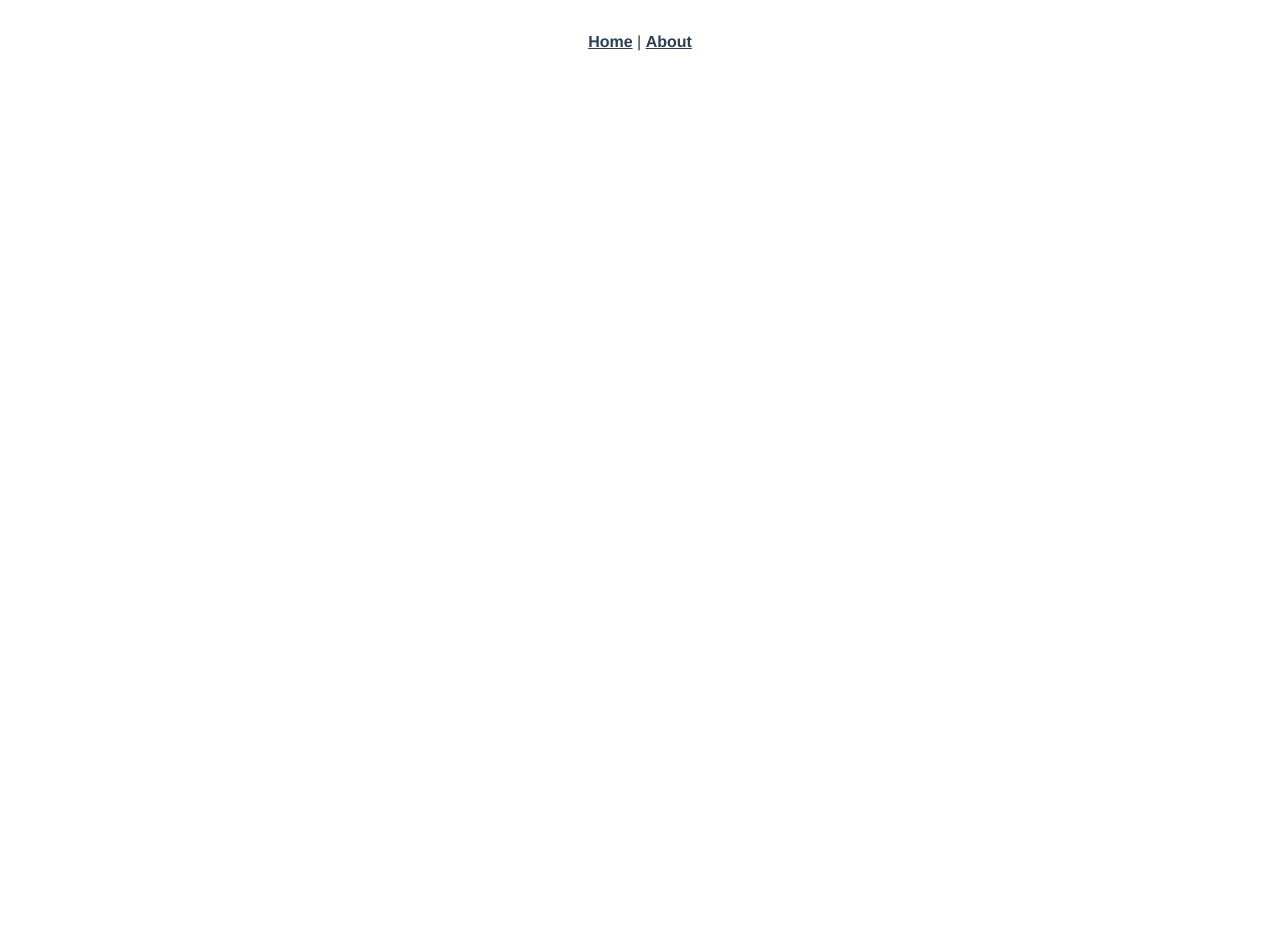
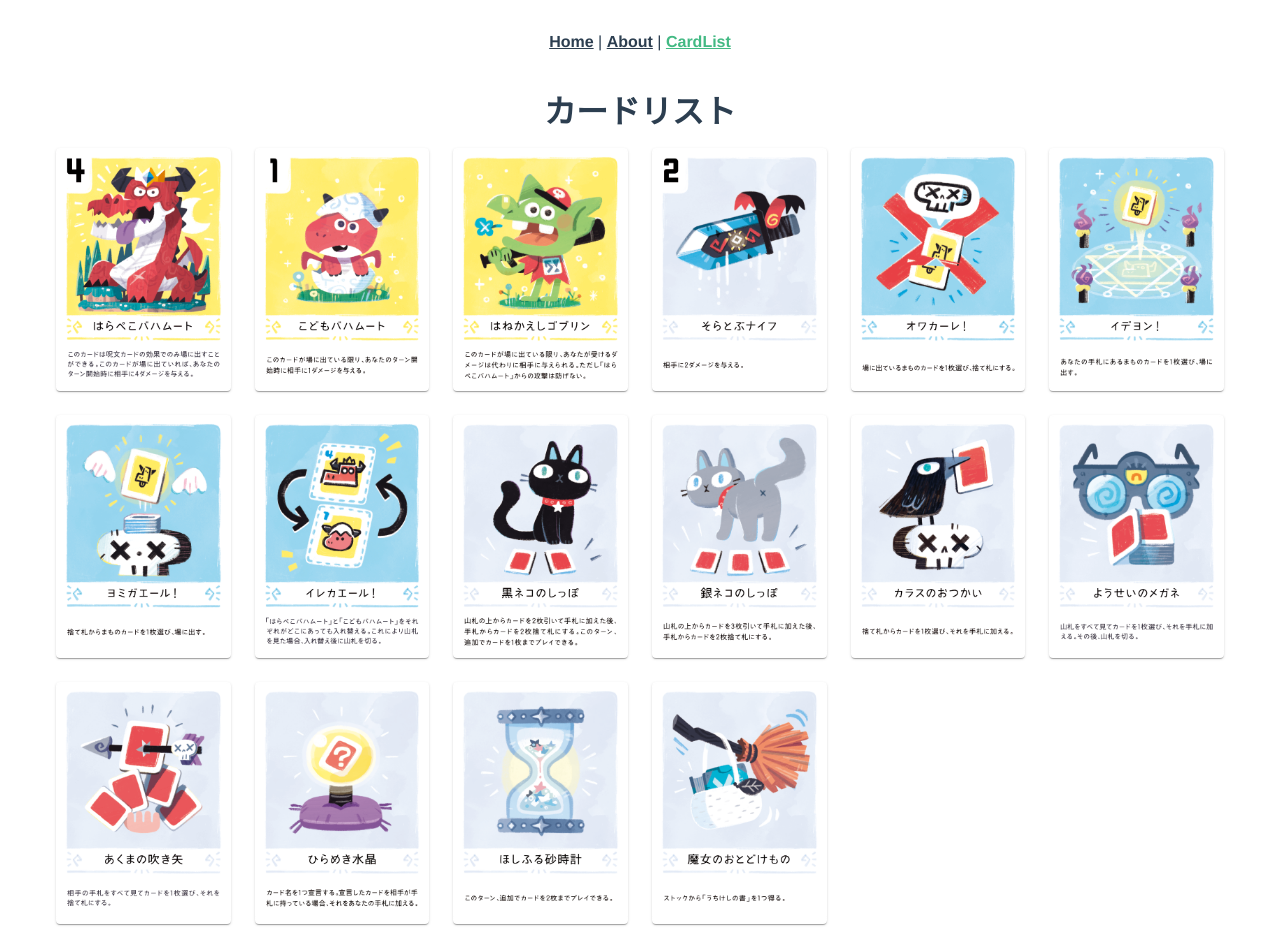
Before and after one commit to watao-o/hangry-bahamut, a Vue app in the folder hangry-bahamut-cli/: page /card-list in a window 1280 px wide. Before the commit this address had no page. Before the commit the page ends 800 px from the top, so only its background shows below. Built offline with nearby package versions, Linux system fonts and the light colour scheme.

Commit message:
add:add card list

```diff
--- a/hangry-bahamut-cli/src/App.vue
+++ b/hangry-bahamut-cli/src/App.vue
@@ -1,7 +1,8 @@
 <template>
   <nav>
     <router-link to="/">Home</router-link> |
-    <router-link to="/about">About</router-link>
+    <router-link to="/about">About</router-link> |
+    <router-link to="/card-list">CardList</router-link>
   </nav>
   <router-view/>
 </template>
--- /dev/null
+++ b/hangry-bahamut-cli/src/components/info/CardList.vue
@@ -0,0 +1,49 @@
+<template>
+  <v-container>
+    <v-row justify="center">
+      <h1>カードリスト</h1>
+    </v-row>
+    <v-row>
+      <v-col
+        v-for="card in cardList"
+        :key="card.id"
+        cols="2"
+      >
+        <v-card>
+          <v-img
+            contain
+            :src="card.src"
+            :alt="card.name"
+          ></v-img>
+        </v-card>
+      </v-col>
+    </v-row>
+  </v-container>
+</template>
+
+<script>
+import { CARD_LIST } from '@/const/common'
+export default {
+  name: 'CardList',
+  props: {
+  },
+  data () {
+    return {
+      cardList: []
+    }
+  },
+  created () {
+    // カード画像の取得
+    CARD_LIST.forEach(CARD => {
+      this.cardList.push({
+        id: CARD.ID,
+        name: CARD.NAME,
+        src: require('@/assets/' + CARD.ID + '.' + CARD.NAME + '.png')
+      })
+    })
+  }
+}
+</script>
+
+<style scoped>
+</style>
--- /dev/null
+++ b/hangry-bahamut-cli/src/const/common.js
@@ -0,0 +1,21 @@
+/**
+ * カードリスト
+ */
+export const CARD_LIST = [
+  { ID: '01', NAME: 'harapekobahamuto' },
+  { ID: '02', NAME: 'kodomobahamuto' },
+  { ID: '03', NAME: 'hanekaesigoburin' },
+  { ID: '04', NAME: 'soratobunaihu' },
+  { ID: '05', NAME: 'owaka-re' },
+  { ID: '06', NAME: 'ideyoshi' },
+  { ID: '07', NAME: 'yomigae-ru' },
+  { ID: '08', NAME: 'irekae-ru' },
+  { ID: '09', NAME: 'kuronekonoshippo' },
+  { ID: '10', NAME: 'ginnekonoshippo' },
+  { ID: '11', NAME: 'karasunootsukai' },
+  { ID: '12', NAME: 'youseinomegane' },
+  { ID: '13', NAME: 'akumanohukiya' },
+  { ID: '14', NAME: 'hiramekisuisyou' },
+  { ID: '15', NAME: 'hoshihurusunadokei' },
+  { ID: '16', NAME: 'majonootodokemono' }
+]
--- a/hangry-bahamut-cli/src/router/index.js
+++ b/hangry-bahamut-cli/src/router/index.js
@@ -1,6 +1,7 @@
 import { createRouter, createWebHistory } from 'vue-router'
 import HomeView from '../views/HomeView.vue'
 import Base from '@/components/BaseHungryBahamuto.vue'
+import CardList from '@/components/info/CardList.vue'
 
 const routes = [
   {
@@ -20,6 +21,11 @@ const routes = [
     path: '/base',
     name: 'base',
     component: Base
+  },
+  {
+    path: '/card-list',
+    name: 'card-list',
+    component: CardList
   }
 ]
 
```
